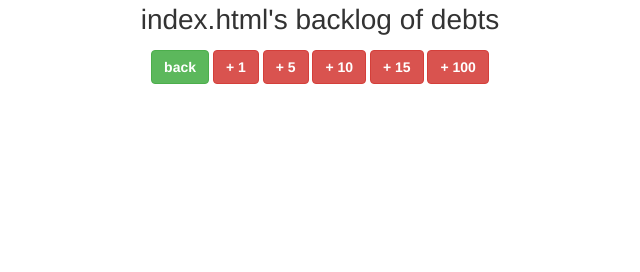
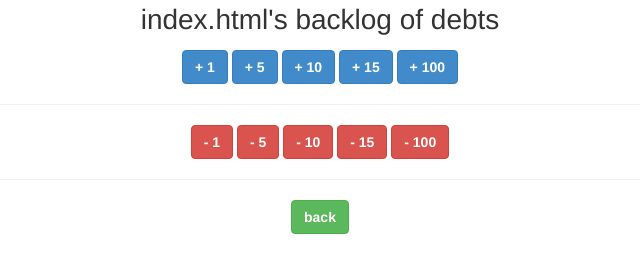
Before and after one commit to nerdbeere/debt-count, a plain HTML site: page frontend/index.html in a window 1280 px wide. Shown: the whole page, without its empty margins (320-960 px from the left). Drawn offline with nearby package versions, Linux system fonts and the light colour scheme; no server answers.

Commit message:
remove debts

```diff
--- a/frontend/app/controller/KissController.js
+++ b/frontend/app/controller/KissController.js
@@ -6,4 +6,9 @@ Kiss.App.controller('KissController', function($scope, $routeParams, Kiss) {
         Kiss.add($routeParams.name, plus);
         $scope.kissCount = Kiss.get($routeParams.name);
     }
+
+    $scope.remove = function(amount) {
+        Kiss.remove($routeParams.name, amount);
+        $scope.kissCount = Kiss.get($routeParams.name);
+    }
 });
--- a/frontend/app/services/KissService.js
+++ b/frontend/app/services/KissService.js
@@ -27,6 +27,15 @@ Kiss.App.factory('Kiss', function($http, $rootScope) {
             }
             kissCount[name] += plus;
             push();
+        },
+        remove: function(name, amount) {
+            if(!name || name === '') {
+                return false;
+            }
+            if(typeof kissCount[name] === 'undefined') {
+                kissCount[name] = 0;
+            }
+            socket.emit('removeKiss', {name: name, amount: amount});
         }
     };
 });
--- a/frontend/app/views/kiss.html
+++ b/frontend/app/views/kiss.html
@@ -6,10 +6,23 @@
 </div>
 
 <div class="buttons">
+    <button class="btn btn-primary" ng-click="add(1)">+ 1</button>
+    <button class="btn btn-primary" ng-click="add(5)">+ 5</button>
+    <button class="btn btn-primary" ng-click="add(10)">+ 10</button>
+    <button class="btn btn-primary" ng-click="add(15)">+ 15</button>
+    <button class="btn btn-primary" ng-click="add(100)">+ 100</button>
+</div>
+
+<hr>
+
+<div class="buttons">
+    <button class="btn btn-danger" ng-click="remove(1)">- 1</button>
+    <button class="btn btn-danger" ng-click="remove(5)">- 5</button>
+    <button class="btn btn-danger" ng-click="remove(10)">- 10</button>
+    <button class="btn btn-danger" ng-click="remove(15)">- 15</button>
+    <button class="btn btn-danger" ng-click="remove(100)">- 100</button>
+</div>
+<hr>
+<div class="buttons">
     <a href="#" class="btn btn-success">back</a>
-    <button class="btn btn-danger" ng-click="add(1)">+ 1</button>
-    <button class="btn btn-danger" ng-click="add(5)">+ 5</button>
-    <button class="btn btn-danger" ng-click="add(10)">+ 10</button>
-    <button class="btn btn-danger" ng-click="add(15)">+ 15</button>
-    <button class="btn btn-danger" ng-click="add(100)">+ 100</button>
 </div>
```
Also changed, not shown: backend/app.js (+11 -1 lines).
